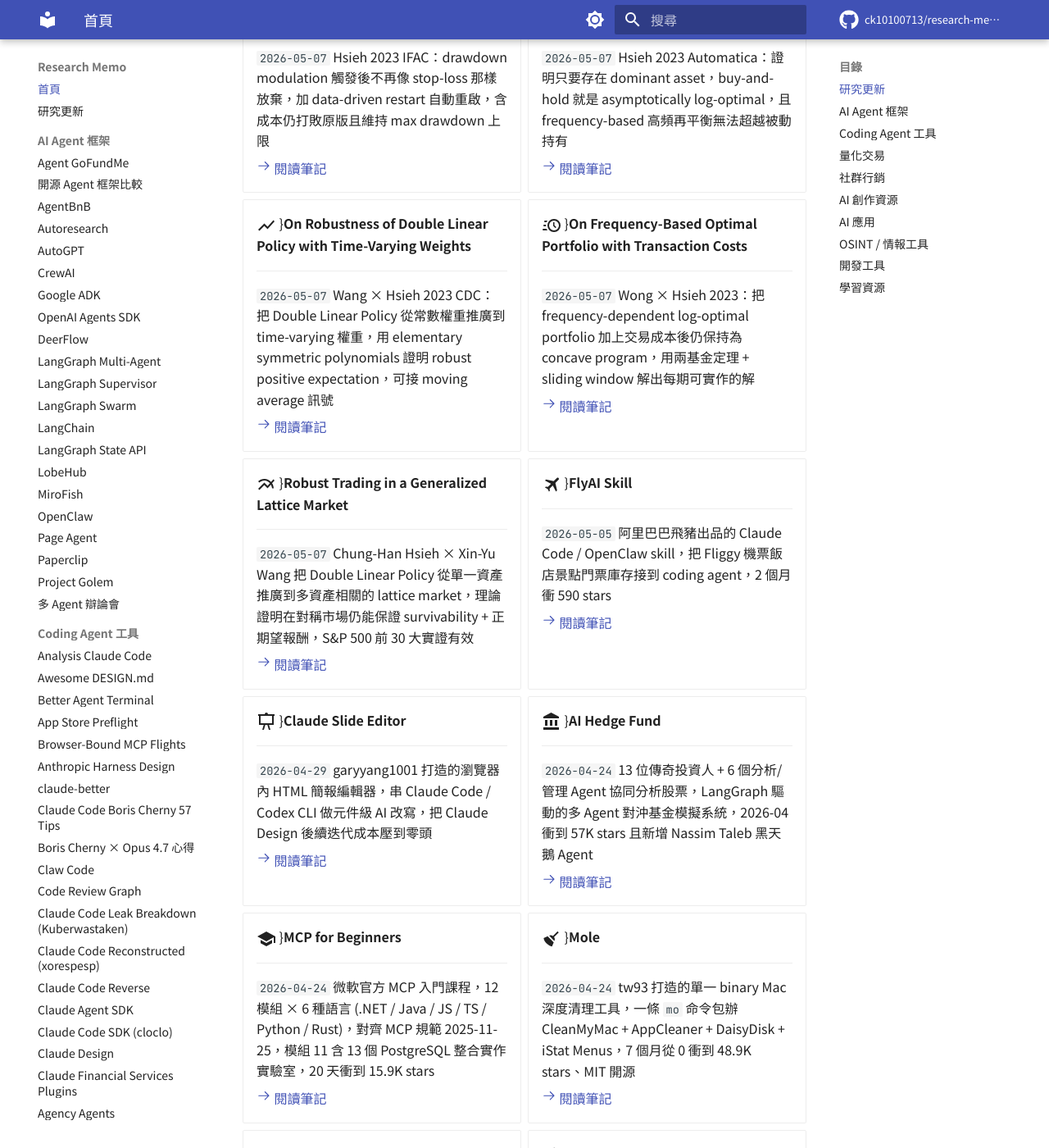
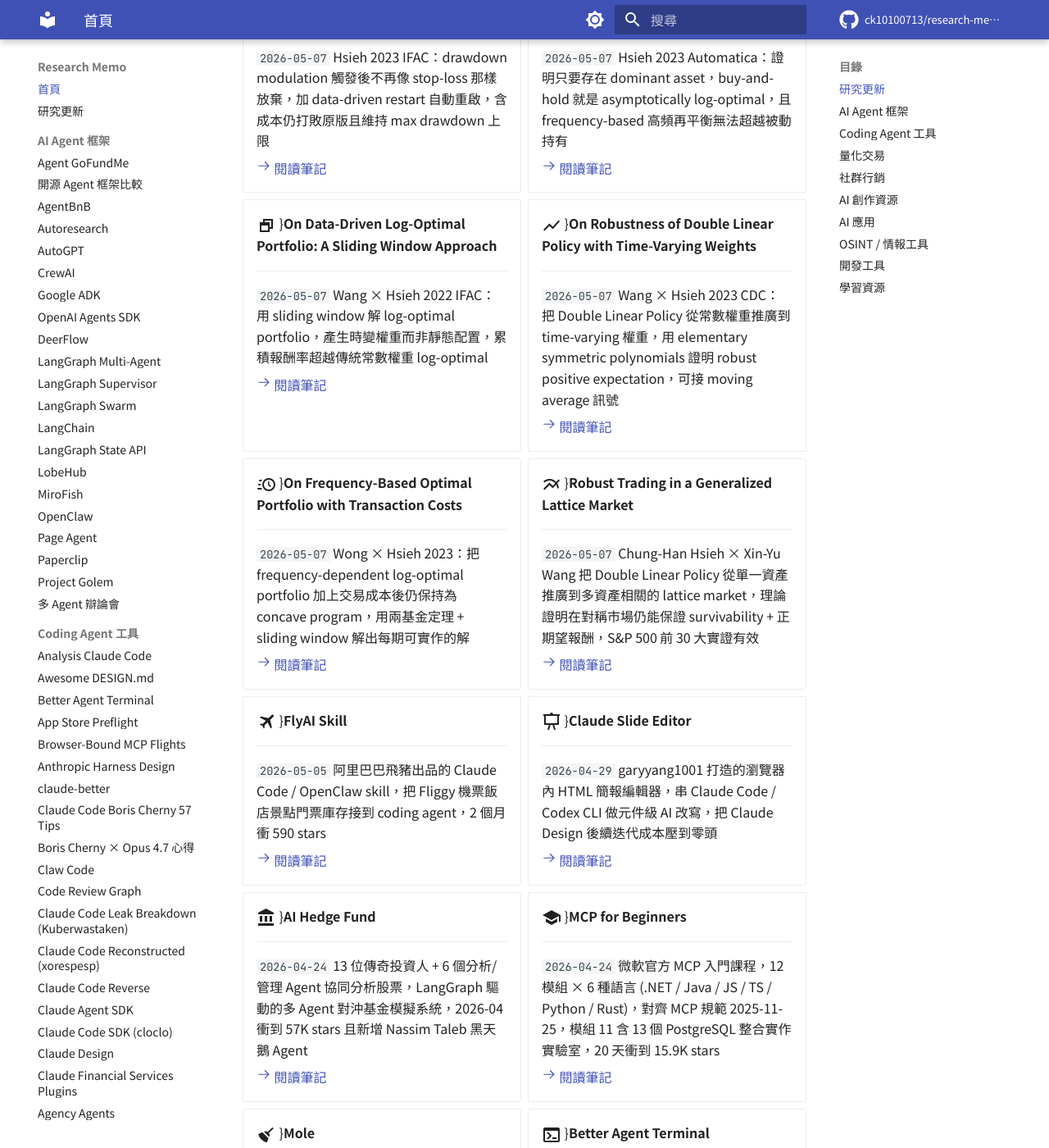
Before and after one commit to ck10100713/research-memo, an MkDocs documentation site: the page built from docs/index.md, in a window 1280 px wide and 1400 px high, scrolled down 1016 px. Shown: the whole window at 82% size. Built offline with MkDocs 1.6.1 and Material for MkDocs 9.7.7, drawn with Linux system fonts in a browser that asks for light colours; comment, search, counter and statistics services are not loaded; some of the changed text lies outside the part shown.

Commit message:
Add research note: On Data-Driven Log-Optimal Portfolio: Sliding Window (Wang × Hsieh 2022 IFAC) — sliding window 產生時變權重、累積報酬率超越常數權重 log-optimal [Hsieh #10/32]

```diff
--- a/docs/index.md
+++ b/docs/index.md
@@ -57,6 +57,14 @@
     `2026-05-07` Hsieh 2023 Automatica：證明只要存在 dominant asset，buy-and-hold 就是 asymptotically log-optimal，且 frequency-based 高頻再平衡無法超越被動持有
 
     [:octicons-arrow-right-24: 閱讀筆記](asymptotic-log-optimal-buy-hold.md)
+
+-   :material-window-restore:{{ .lg .middle }} **On Data-Driven Log-Optimal Portfolio: A Sliding Window Approach**
+
+    ---
+
+    `2026-05-07` Wang × Hsieh 2022 IFAC：用 sliding window 解 log-optimal portfolio，產生時變權重而非靜態配置，累積報酬率超越傳統常數權重 log-optimal
+
+    [:octicons-arrow-right-24: 閱讀筆記](sliding-window-log-optimal-portfolio.md)
 
 -   :material-chart-line-variant:{{ .lg .middle }} **On Robustness of Double Linear Policy with Time-Varying Weights**
 
@@ -892,6 +892,14 @@
 
     [:octicons-arrow-right-24: 閱讀筆記](robust-trading-lattice-market.md)
 
+-   :material-window-restore:{{ .lg .middle }} **On Data-Driven Log-Optimal Portfolio: A Sliding Window Approach**
+
+    ---
+
+    Wang × Hsieh 2022 IFAC：用 sliding window 解 log-optimal portfolio，產生時變權重而非靜態配置，累積報酬率超越傳統常數權重 log-optimal
+
+    [:octicons-arrow-right-24: 閱讀筆記](sliding-window-log-optimal-portfolio.md)
+
 -   :material-chart-areaspline:{{ .lg .middle }} **The Alchemy of Multibagger Stocks**
 
     ---
--- a/mkdocs.yml
+++ b/mkdocs.yml
@@ -165,6 +165,7 @@
       - Prediction Market Analysis: prediction-market-analysis.md
       - Robust Log-Optimal Hyperplane: robust-log-optimal-hyperplane.md
       - Robust Trading in Lattice Market: robust-trading-lattice-market.md
+      - Sliding Window Log-Optimal Portfolio: sliding-window-log-optimal-portfolio.md
       - The Alchemy of Multibagger Stocks: multibagger-stocks.md
       - StockStats: stockstats.md
       - TEJAPI Python Quant: tejapi_python_medium_quant.md
```
Also changed, not shown: other parts of docs/index.md (+0 -8 lines), docs/news.md (+4 -1 lines), docs/sliding-window-log-optimal-portfolio.md (added, +52 -0 lines).
